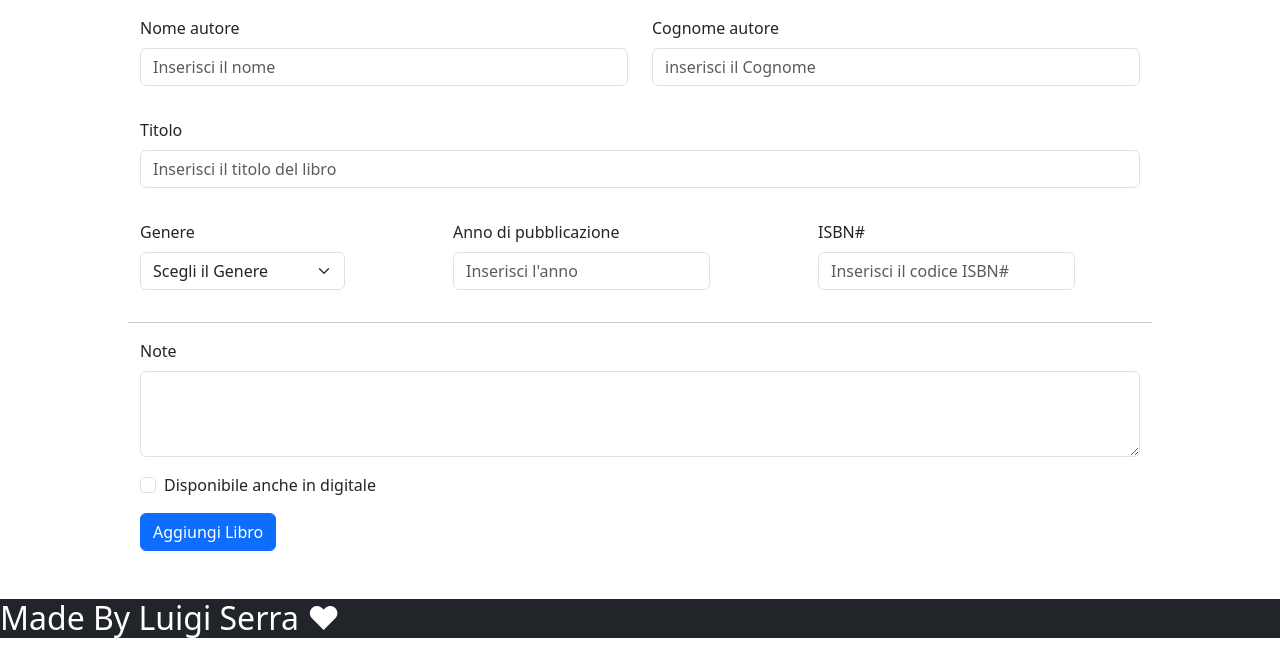
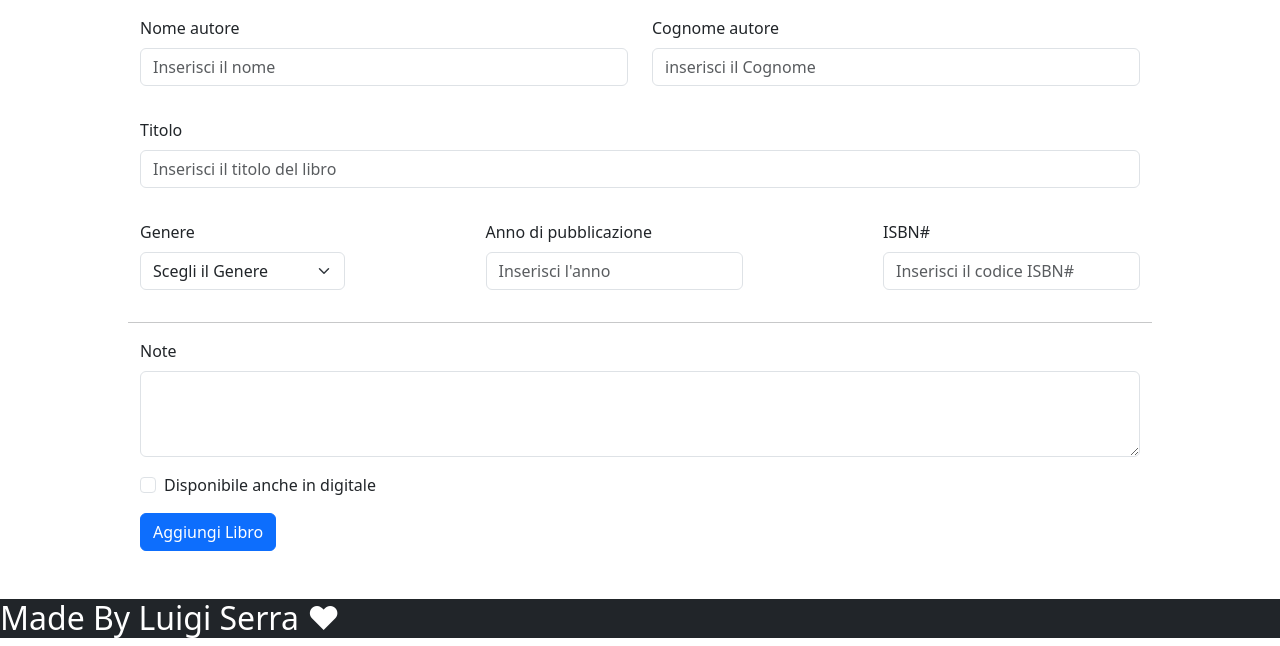
Before and after one commit to LuigiSerra91/html-css-bootstrap-dashboard, a plain HTML site: page new-book.html in a window 1280 px wide. Shown: the part 166-812 px from the top of the page. Drawn offline with nearby package versions, Linux system fonts and the light colour scheme.

Commit message:
fix_main

```diff
--- a/new-book.html
+++ b/new-book.html
@@ -101,9 +101,9 @@
                   </div>
         </div>
 
-        <div class="container d-lg-flex">
+        <div class="container d-lg-flex justify-content-between">
 
-            <div class="section-name">
+
                 <div class="row">
                     <div class="col">
                         <label for="exampleFormControlInput1" class="form-label">Genere</label>
@@ -115,17 +115,17 @@
                           </select>
                     </div>
                  </div>
-            </div>
-                <div class="section-gender mx-lg-5">
-                    <div class="row mx-lg-5">
+
+
+                    <div class="row">
                         <div class="col">
                             <label for="exampleFormControlInput1" class="form-label">Anno di pubblicazione</label>
                           <input type="text" class="form-control" placeholder="Inserisci l'anno" aria-label="First name">
                         </div>
                        </div>
-                </div>
 
-                 <div class="section-book">
+
+
                     <div class="row">
                         <div class="col">
                             <label for="exampleFormControlInput1" class="form-label">ISBN#</label>
@@ -133,7 +133,7 @@
                         </div>
                  </div>
 
-                </div>
+
 
 
 
```
